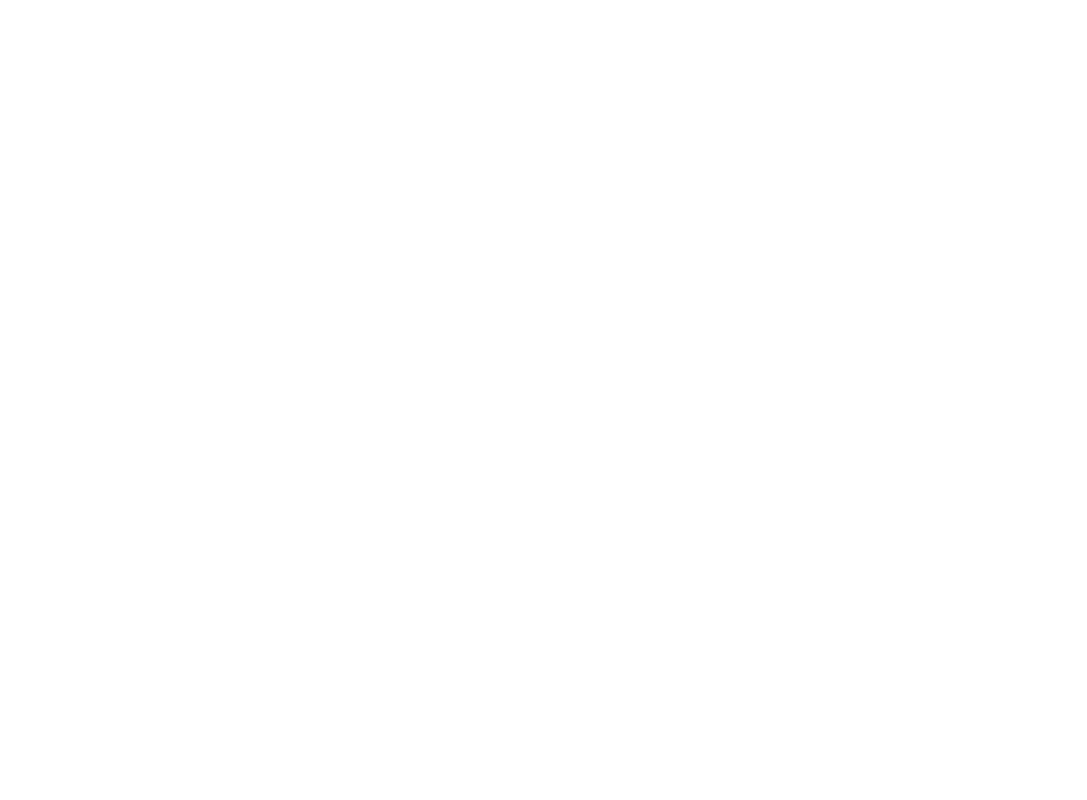
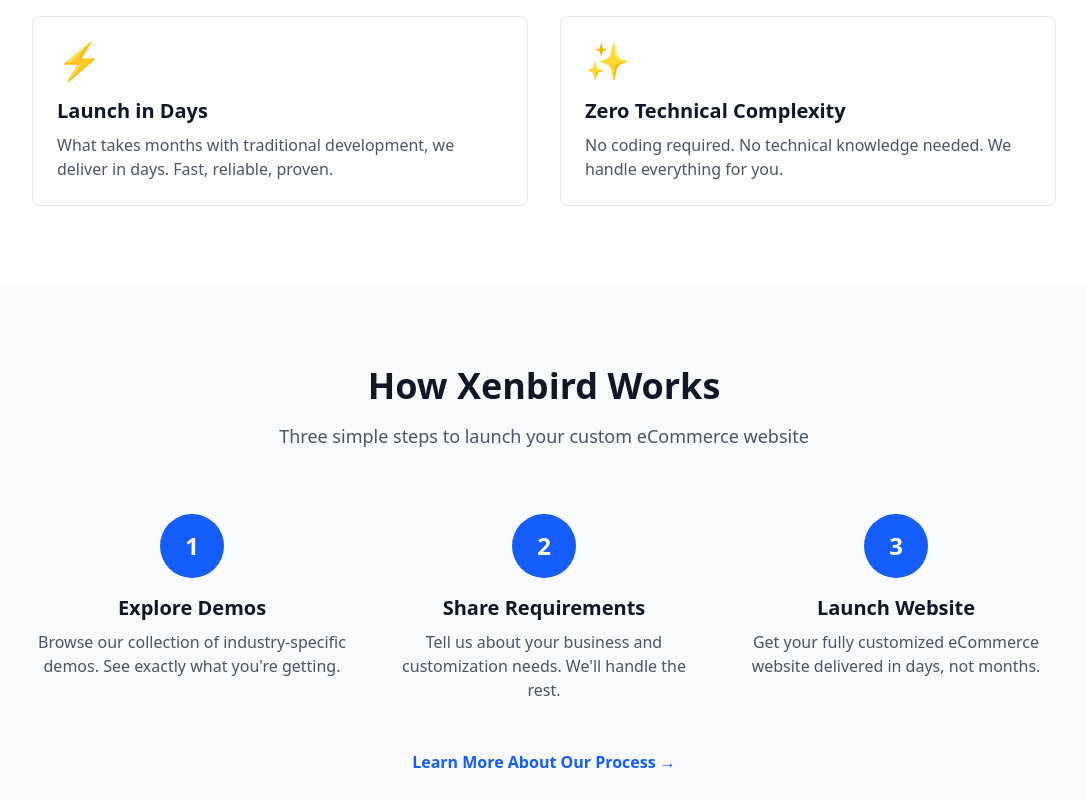
Before and after one commit to vichithchamodya/Xenbird-Marketing-Website, a Next.js app: page / in a window 1280 px wide. Shown: the part 1560-2360 px from the top of the page, without its empty margins (96-1183 px from the left). Before the commit the page ends 1203 px from the top, so only its background shows below. Built offline with nearby package versions, Linux system fonts and the light colour scheme.

Commit message:
add how it works preview section

```diff
--- a/src/app/page.tsx
+++ b/src/app/page.tsx
@@ -1,3 +1,13 @@
+import Hero from "@/components/sections/Hero";
+import ValueProposition from "@/components/sections/ValueProposition";
+import HowItWorksPreview from "@/components/sections/HowItWorksPreview";
+
 export default function Home() {
-  return <h1>Welcome to Xenbird Marketing!</h1>;
+  return (
+    <>
+      <Hero />
+      <ValueProposition />
+      <HowItWorksPreview />
+    </>
+  );
 }
--- /dev/null
+++ b/src/components/sections/HowItWorksPreview.tsx
@@ -0,0 +1,62 @@
+import Link from "next/link";
+
+export default function HowItWorksPreview() {
+  const steps = [
+    {
+      number: "1",
+      title: "Explore Demos",
+      description:
+        "Browse our collection of industry-specific demos. See exactly what you're getting.",
+    },
+    {
+      number: "2",
+      title: "Share Requirements",
+      description:
+        "Tell us about your business and customization needs. We'll handle the rest.",
+    },
+    {
+      number: "3",
+      title: "Launch Website",
+      description:
+        "Get your fully customized eCommerce website delivered in days, not months.",
+    },
+  ];
+
+  return (
+    <section className="py-20 bg-gray-50">
+      <div className="container mx-auto px-4">
+        <div className="text-center mb-16">
+          <h2 className="text-3xl md:text-4xl font-bold text-gray-900 mb-4">
+            How Xenbird Works
+          </h2>
+          <p className="text-lg text-gray-600 max-w-2xl mx-auto">
+            Three simple steps to launch your custom eCommerce website
+          </p>
+        </div>
+
+        <div className="grid grid-cols-1 md:grid-cols-3 gap-8 max-w-5xl mx-auto mb-12">
+          {steps.map((step) => (
+            <div key={step.number} className="text-center">
+              <div className="w-16 h-16 bg-blue-600 text-white rounded-full flex items-center justify-center text-2xl font-bold mx-auto mb-4">
+                {step.number}
+              </div>
+              <h3 className="text-xl font-semibold text-gray-900 mb-2">
+                {step.title}
+              </h3>
+              <p className="text-gray-600">{step.description}</p>
+            </div>
+          ))}
+        </div>
+
+        <div className="text-center">
+          <Link
+            href="/how-it-works"
+            className="inline-block text-blue-600 font-semibold hover:text-blue-700 transition-colors"
+          >
+            Learn More About Our Process →
+          </Link>
+        </div>
+      </div>
+    </section>
+  );
+}
```
